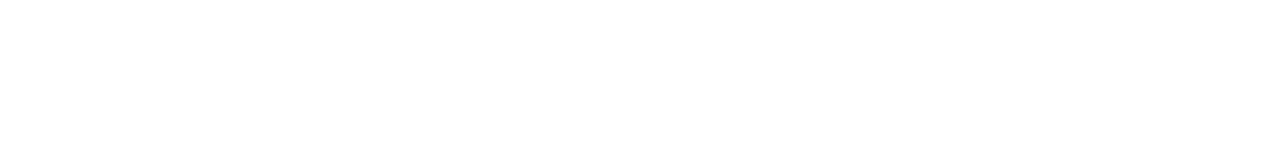
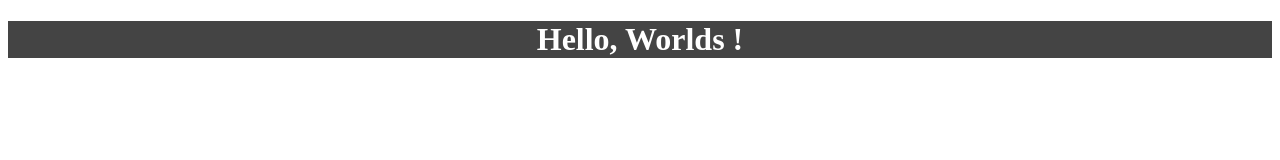
Before and after one commit to vogu66/hello-world, a plain HTML site: page html/HelloWorld.html in a window 1280 px wide. Drawn offline with Linux system fonts and the light colour scheme.

Commit message:
Update HelloWorld.css

```diff
--- a/html/HelloWorld.css
+++ b/html/HelloWorld.css
@@ -1,7 +1,7 @@
 .Hello
 {
 	text-align : center;
-	bakground-color : #444444;
+	background-color : #444444;
 	color : white;
 	font-size : 25 px;
 }
```
